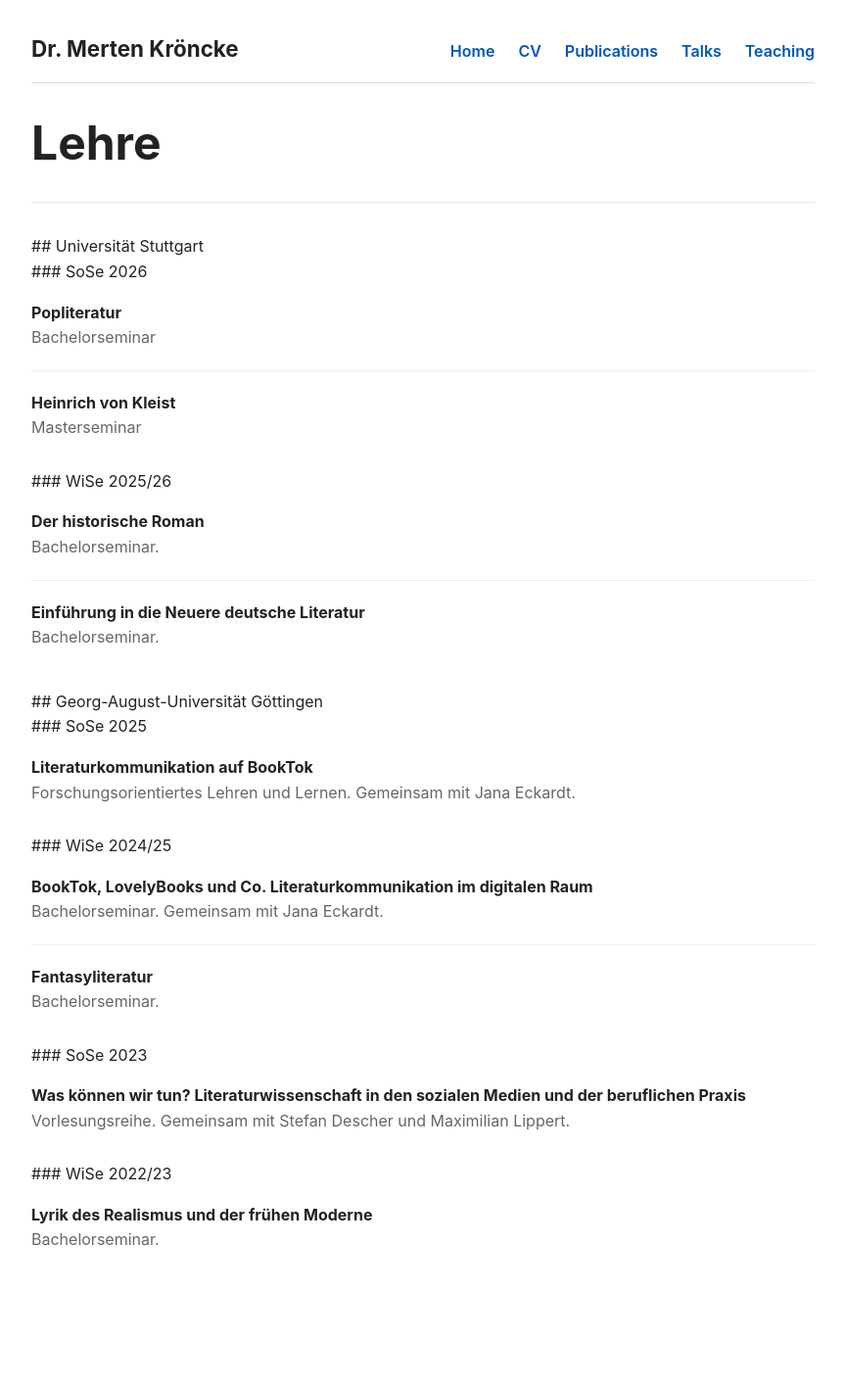
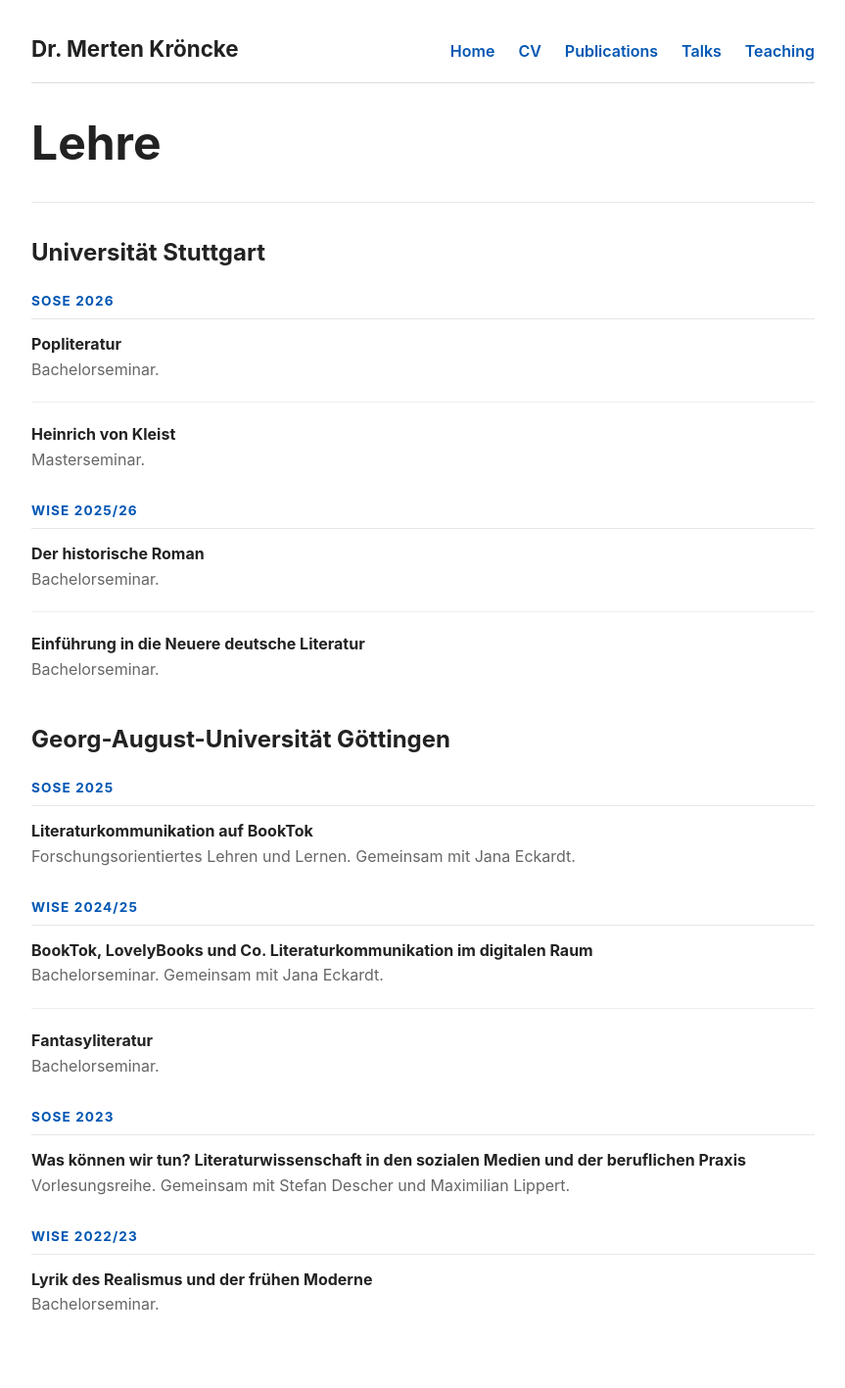
Before and after one commit to MertenKroencke/mertenkroencke.github.io, a Jekyll site: the page built from teaching/index.md, in a window 1280 px wide. Shown: the whole page at 98% size, without its empty margins (208-1071 px from the left). Built offline with Jekyll 4.4.1, drawn with Linux system fonts in a browser that asks for light colours; before the commit the page ends 1351 px from its top, so only the background shows below that.

Commit message:
Update index.md

```diff
--- a/teaching/index.md
+++ b/teaching/index.md
@@ -9,9 +9,10 @@ permalink: /teaching/
 .pub-hero h1{font-size:clamp(0.1rem,4vw,3rem);line-height:1;margin:.1rem 0 .7rem}
 .eyebrow{font-size:.78rem;letter-spacing:.12em;text-transform:uppercase;color:#0056b3;font-weight:700}
 .uni-block{margin:0 0 2.5rem}
+.uni-block h2{margin:0 0 1.2rem}
 .sem-block{margin:0 0 1.8rem}
 .sem-block h3{font-size:.85rem;text-transform:uppercase;letter-spacing:.08em;color:#0056b3;font-weight:700;margin:0 0 .8rem;padding-bottom:.4rem;border-bottom:1px solid #e5e7eb}
-.pub-list{list-style:none;padding:0}
+.pub-list{list-style:none;padding:0;margin:0}
 .pub-list li{padding:0 0 1.25rem 0;margin:0 0 1.25rem;border-bottom:1px solid #eee}
 .pub-list li:last-child{border-bottom:none;margin-bottom:0;padding-bottom:0}
 .pub-title{font-weight:700}
@@ -23,70 +24,54 @@ permalink: /teaching/
 </div>
 
 <div class="uni-block">
+  <h2>Universität Stuttgart</h2>
 
-## Universität Stuttgart
+  <div class="sem-block">
+    <h3>SoSe 2026</h3>
+    <ol class="pub-list">
+      <li><div class="pub-title">Popliteratur</div><div class="pub-meta">Bachelorseminar.</div></li>
+      <li><div class="pub-title">Heinrich von Kleist</div><div class="pub-meta">Masterseminar.</div></li>
+    </ol>
+  </div>
 
-<div class="sem-block">
-
-### SoSe 2026
-
-<ol class="pub-list">
-<li><div class="pub-title">Popliteratur</div><div class="pub-meta">Bachelorseminar</div></li>
-<li><div class="pub-title">Heinrich von Kleist</div><div class="pub-meta">Masterseminar</div></li>
-</ol>
-
-</div>
-<div class="sem-block">
-
-### WiSe 2025/26
-
-<ol class="pub-list">
-<li><div class="pub-title">Der historische Roman</div><div class="pub-meta">Bachelorseminar.</div></li>
-<li><div class="pub-title">Einführung in die Neuere deutsche Literatur</div><div class="pub-meta">Bachelorseminar.</div></li>
-</ol>
-
-</div>
+  <div class="sem-block">
+    <h3>WiSe 2025/26</h3>
+    <ol class="pub-list">
+      <li><div class="pub-title">Der historische Roman</div><div class="pub-meta">Bachelorseminar.</div></li>
+      <li><div class="pub-title">Einführung in die Neuere deutsche Literatur</div><div class="pub-meta">Bachelorseminar.</div></li>
+    </ol>
+  </div>
 </div>
 
 <div class="uni-block">
+  <h2>Georg-August-Universität Göttingen</h2>
 
-## Georg-August-Universität Göttingen
+  <div class="sem-block">
+    <h3>SoSe 2025</h3>
+    <ol class="pub-list">
+      <li><div class="pub-title">Literaturkommunikation auf BookTok</div><div class="pub-meta">Forschungsorientiertes Lehren und Lernen. Gemeinsam mit Jana Eckardt.</div></li>
+    </ol>
+  </div>
 
-<div class="sem-block">
+  <div class="sem-block">
+    <h3>WiSe 2024/25</h3>
+    <ol class="pub-list">
+      <li><div class="pub-title">BookTok, LovelyBooks und Co. Literaturkommunikation im digitalen Raum</div><div class="pub-meta">Bachelorseminar. Gemeinsam mit Jana Eckardt.</div></li>
+      <li><div class="pub-title">Fantasyliteratur</div><div class="pub-meta">Bachelorseminar.</div></li>
+    </ol>
+  </div>
 
-### SoSe 2025
+  <div class="sem-block">
+    <h3>SoSe 2023</h3>
+    <ol class="pub-list">
+      <li><div class="pub-title">Was können wir tun? Literaturwissenschaft in den sozialen Medien und der beruflichen Praxis</div><div class="pub-meta">Vorlesungsreihe. Gemeinsam mit Stefan Descher und Maximilian Lippert.</div></li>
+    </ol>
+  </div>
 
-<ol class="pub-list">
-<li><div class="pub-title">Literaturkommunikation auf BookTok</div><div class="pub-meta">Forschungsorientiertes Lehren und Lernen. Gemeinsam mit Jana Eckardt.</div></li>
-</ol>
-
+  <div class="sem-block">
+    <h3>WiSe 2022/23</h3>
+    <ol class="pub-list">
+      <li><div class="pub-title">Lyrik des Realismus und der frühen Moderne</div><div class="pub-meta">Bachelorseminar.</div></li>
+    </ol>
+  </div>
 </div>
-<div class="sem-block">
-
-### WiSe 2024/25
-
-<ol class="pub-list">
-<li><div class="pub-title">BookTok, LovelyBooks und Co. Literaturkommunikation im digitalen Raum</div><div class="pub-meta">Bachelorseminar. Gemeinsam mit Jana Eckardt.</div></li>
-<li><div class="pub-title">Fantasyliteratur</div><div class="pub-meta">Bachelorseminar.</div></li>
-</ol>
-
-</div>
-<div class="sem-block">
-
-### SoSe 2023
-
-<ol class="pub-list">
-<li><div class="pub-title">Was können wir tun? Literaturwissenschaft in den sozialen Medien und der beruflichen Praxis</div><div class="pub-meta">Vorlesungsreihe. Gemeinsam mit Stefan Descher und Maximilian Lippert.</div></li>
-</ol>
-
-</div>
-<div class="sem-block">
-
-### WiSe 2022/23
-
-<ol class="pub-list">
-<li><div class="pub-title">Lyrik des Realismus und der frühen Moderne</div><div class="pub-meta">Bachelorseminar.</div></li>
-</ol>
-
-</div>
-</div>
```
